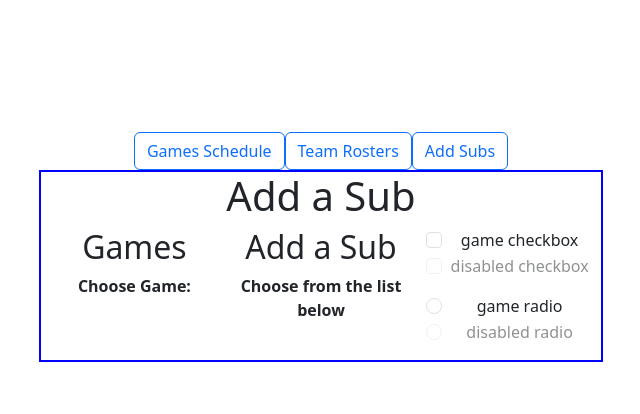
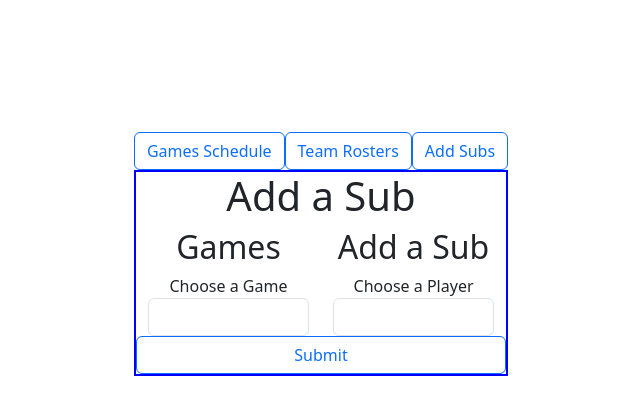
Before and after one commit to MWSequeira/final-project, a React (Vite) app: page /add-sub in a window 1280 px wide. Shown: the top 414 px of the page, without its empty margins (319-959 px from the left). Built offline with nearby package versions, Linux system fonts and the light colour scheme.

Commit message:
Added dropdowns but they don't work

```diff
--- a/src/components/AddSubPage.tsx
+++ b/src/components/AddSubPage.tsx
@@ -1,6 +1,8 @@
+import { Container, Col, Row } from 'react-bootstrap'
+import { Button } from 'react-bootstrap'
+import { useState } from 'react'
 import type { GameType, PlayerType } from '../App'
-import { Container, Col, Row } from 'react-bootstrap'
-import { Form, Button } from 'react-bootstrap'
+
 
 type AddSubPageProps = {
   gameSched: GameType[],
@@ -9,9 +11,14 @@ type AddSubPageProps = {
 
 function AddSubPage( { gameSched, allPlayers }: AddSubPageProps) {
 
-  const chooseGame = (MouseEvent:HTMLButtonElement) => {
-    console.log("Game Chosen")
+  const [formValues, setFormValues] = useState({
+    gameId: Number,
+    playerId: Number
+  })
+
+  const handleSubmit = (gameId, playerId) => {
     console.log(gameId)
+    console.log(playerId)
   }
 
   return (
@@ -26,38 +33,37 @@ function AddSubPage( { gameSched, allPlayers }: AddSubPageProps) {
         <Row>
           <Col>
             <h2>Games</h2>
-            <p><b>Choose Game:</b></p>
-            {gameSched.map(game => <div key={game.gameId}>
-              <p><Button>Game {game.gameId}</Button> {game.date} at {game.time}</p>
-            </div>)}
+            <form>
+              <div class="form-group">
+                <label for="getGame">Choose a Game</label>
+                <select class="form-control"
+                  id="getGame"
+                  value={formValues.gameId}>
+                    {gameSched.map(game => <option key={game.gameId}>
+                      Game {game.gameId} on {game.date} at {game.time}</option>
+                    )}
+                </select>
+              </div>
+            </form>
           </Col>
           <Col>
             <h2>Add a Sub</h2>
-            <p><b>Choose from the list below</b></p>
-              {allPlayers.map(player => <p>
-                {player.firstName} {player.lastName}, {player.position}
-              </p>)}
+            <form>
+              <div class="form-group">
+                <label for="getPlayer">Choose a Player</label>
+                <select class="form-control"
+                  id="getPlayer"
+                  value={formValues.playerId}>
+                    {allPlayers.map(player => <option key={player.playerId}>
+                      {player.firstName} {player.lastName}, {player.position}
+                    </option>)}
+                </select>
+              </div>
+            </form>
           </Col>
-          <Col>
-                <Form>
-                  {['checkbox', 'radio'].map((type) => (
-                    <div key={`default-${type}`} className="mb-3">
-                      <Form.Check // prettier-ignore
-                        type={type}
-                        id={`game-${type}`}
-                        label={`game ${type}`}
-                      />
-
-                      <Form.Check
-                        disabled
-                        type={type}
-                        label={`disabled ${type}`}
-                        id={`disabled-default-${type}`}
-                      />
-                    </div>
-                  ))}
-                </Form>
-          </Col>
+        </Row>
+        <Row>
+          <Button variant="outline-primary" onClick={handleSubmit}>Submit</Button>
         </Row>
 
       </Container>
```
